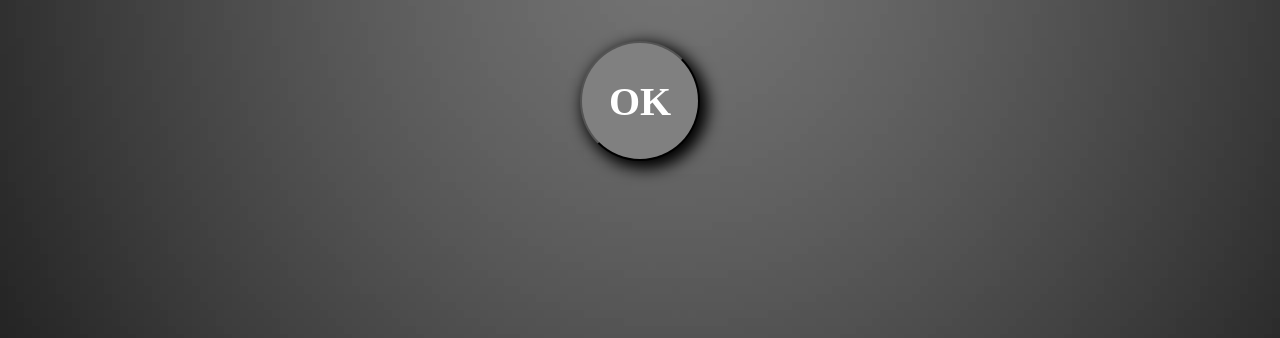
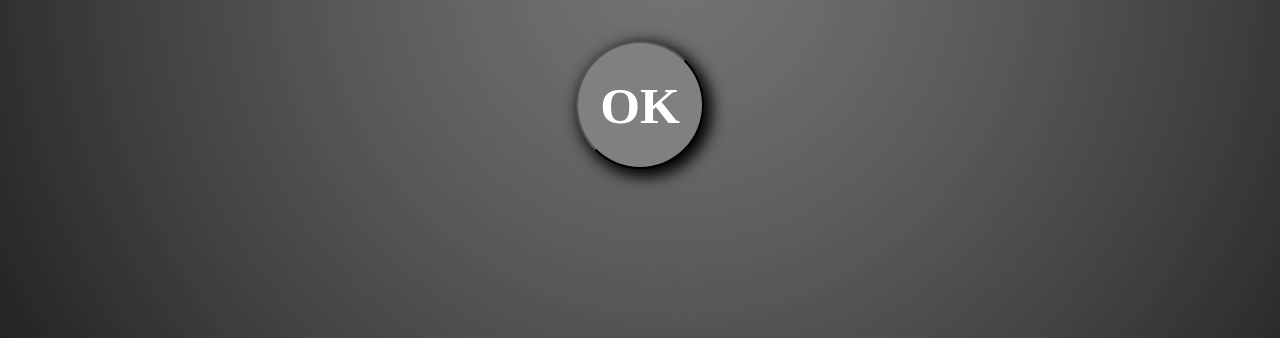
Before and after one commit to alexbayov/ShadowGame, a plain HTML site: page win page.html in a window 1280 px wide. Shown: the part 462-800 px from the top of the page. Drawn offline with Linux system fonts and the light colour scheme; a web font is replaced by a local one.

Commit message:
fix error display device

```diff
--- a/css/style.css
+++ b/css/style.css
@@ -78,16 +78,16 @@ progress::-webkit-progress-value {
     font-family: 'Cormorant Unicase', serif;
     font-weight: 600;
     color: white;
-    font-size: 30px;
+    font-size: 2vw;
     background: grey;
-    width: 120px;
-    height: 120px;
+    width: 10vw;
+    height: 10vw;
     box-shadow: 5px 5px 15px 3px black;
     border-radius: 50%;
 }
 
 .btn-ok {
-    font-size: 40px;
+    font-size: 4vw;
 }
 
 .bottom-box-first {
@@ -153,7 +153,6 @@ progress::-webkit-progress-value {
 }
 
 .reg-form {
-    border: 2px solid red;
     width: 350px;
     margin: 0 auto;
 }
```
